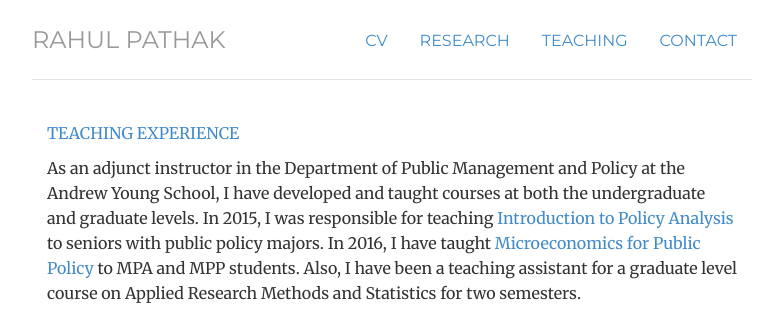
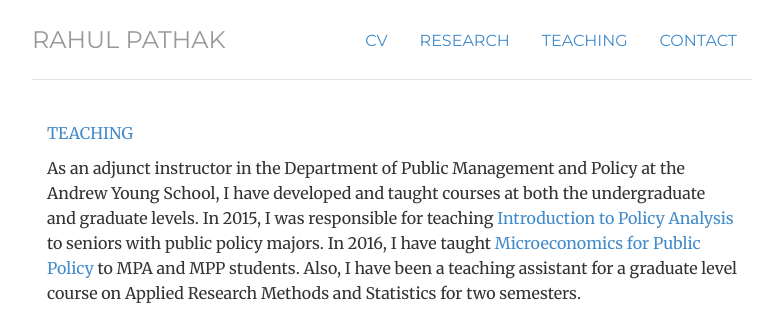
Before and after one commit to pathak-rahul/pathak-rahul.github.io, a Jekyll site: the page built from teaching/index.html, in a window 1280 px wide. Shown: the top 317 px of the page, without its empty margins (248-1031 px from the left). Built offline with Jekyll 4.4.1, drawn with Linux system fonts in a browser that asks for light colours.

Commit message:
Update index.html

```diff
--- a/teaching/index.html
+++ b/teaching/index.html
@@ -9,7 +9,7 @@
 	</div>
 	<div itemscope itemtype="http://data-vocabulary.org/Person" class="col-sm-12">
 
-<p class="text-primary">TEACHING EXPERIENCE</p>
+<p class="text-primary">TEACHING</p>
 	</div>
 	<div itemscope itemtype="http://data-vocabulary.org/Person" class="col-sm-12">
 <p class-"lead"> As an adjunct instructor in the Department of Public Management and Policy at the Andrew Young School, I have developed and taught courses at both the undergraduate and graduate levels. In 2015, I was responsible for teaching <a href="/files/4061.pdf"> Introduction to Policy Analysis</a> to seniors with public policy majors. In 2016, I have taught <a href="/files/8141.pdf"> Microeconomics for Public Policy</a>  to MPA and MPP students. Also, I have been a teaching assistant for a graduate level course on Applied Research Methods and Statistics for two semesters.
```
